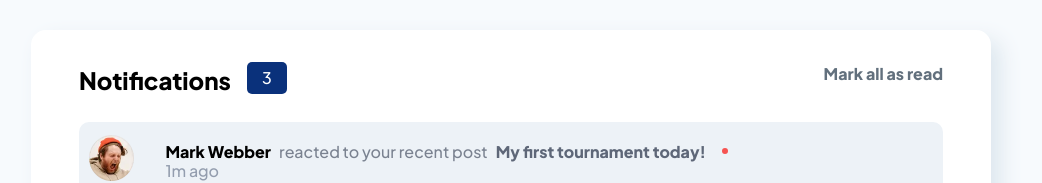
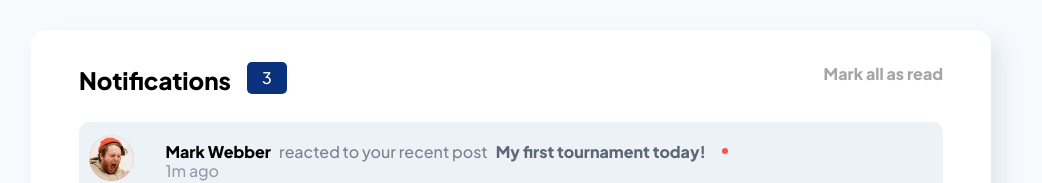
Before and after one commit to BurimP/NotificationPage, a React (Vite) app: page / in a window 1280 px wide. Shown: the top 183 px of the page, without its empty margins (129-1171 px from the left). Built offline with nearby package versions, Linux system fonts and the light colour scheme.

Commit message:
mark-read element edited

```diff
--- a/src/App.css
+++ b/src/App.css
@@ -69,6 +69,7 @@ body {
 }
 
 .mark-read {
+  color: gray;
   opacity: 0.7;
   font-family: "Plus Jakarta Sans", sans-serif;
 }
```
